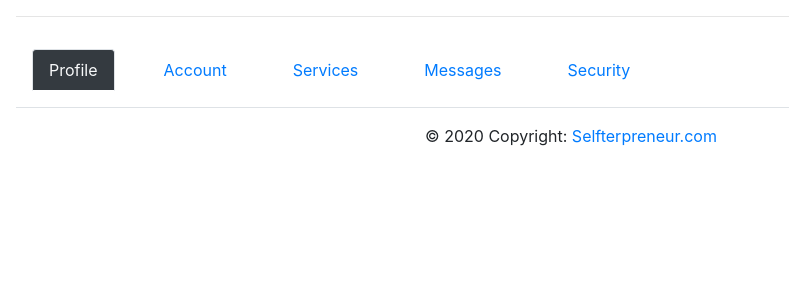
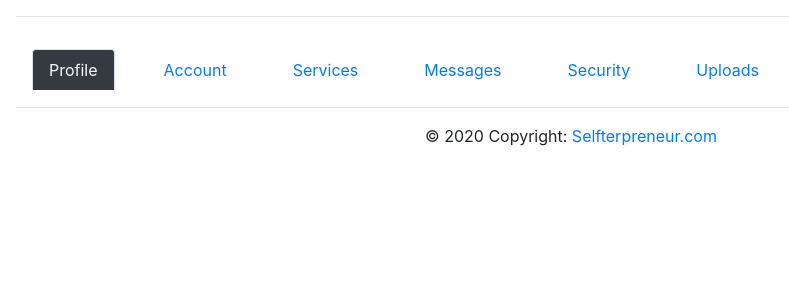
Before and after one commit to olugbengaakindele/selfterpreneur, a Flask app: page /profilesetting in a window 1280 px wide. Shown: the part 58-358 px from the top of the page, without its empty margins (69-858 px from the left). Run offline with Flask 2, Linux system fonts and the light colour scheme; data comes from the database, SQL or seed files in the repository; both versions use the stored data as it was after the commit; some libraries are stand-ins or nearby versions.

Commit message:
account section

```diff
--- a/app/me/routes.py
+++ b/app/me/routes.py
@@ -109,3 +109,9 @@ def profilesetting():
             return redirect(url_for("auth.signin"))
 
     return render_template("profilesetting.html", form=form_Profile)
+
+@me.route("/account/account",methods=["GET","POST"])
+@login_required
+def myaccount():
+
+    return render_template("myaccount.html")
--- a/app/me/templates/accounts_layout.html
+++ b/app/me/templates/accounts_layout.html
@@ -12,19 +12,22 @@
 
         <ul class="nav nav-tabs ">
             <li class="nav-item m-3 ">
-                <a href="{{url_for('me.myprofile')}}" class="nav-link active bg-dark text-light" data-toggle="tab">Profile</a>
+                <a href="{{url_for('me.myprofile')}}" class="nav-link active bg-dark text-light">Profile</a>
             </li>
             <li class="nav-item  m-3">
-                <a href="#account" class="nav-link" data-toggle="tab">Account</a>
+                <a href="{{url_for('me.myaccount') }}" class="nav-link" >Account</a>
             </li>
             <li class="nav-item  m-3">
-                <a href="#messages" class="nav-link" data-toggle="tab">Services</a>
+                <a href="#messages" class="nav-link">Services</a>
             </li>
             <li class="nav-item  m-3">
-                <a href="#messages" class="nav-link" data-toggle="tab">Messages</a>
+                <a href="#messages" class="nav-link">Messages</a>
             </li>
             <li class="nav-item  m-3">
-                <a href="#security" class="nav-link" data-toggle="tab">Security</a>
+                <a href="#security" class="nav-link">Security</a>
+            </li>
+            <li class="nav-item  m-3">
+                <a href="#security" class="nav-link">Uploads</a>
             </li>
         </ul>
         {% block section_content %}
```
Also changed, not shown: app/me/templates/myaccount.html (added, +7 -0 lines), app/site.db.
